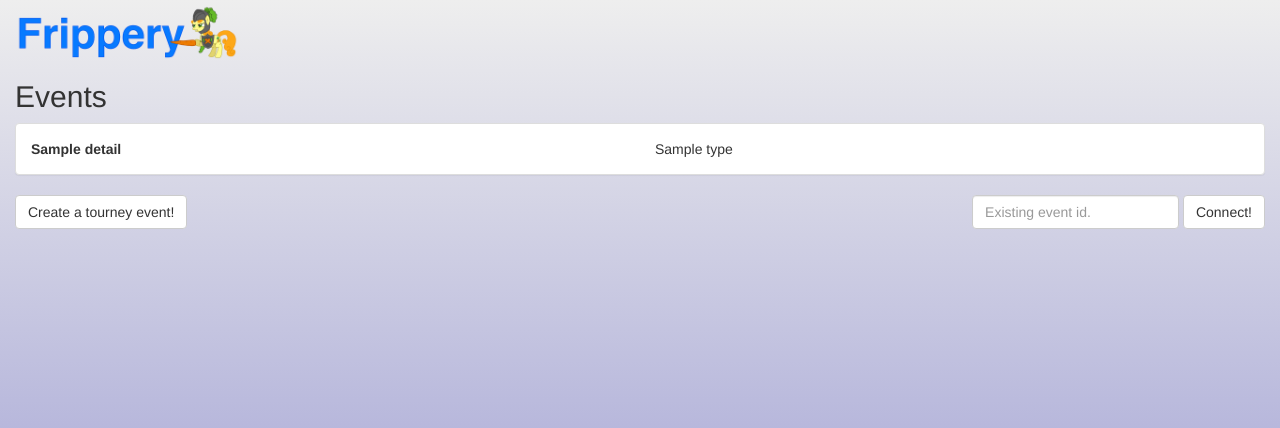
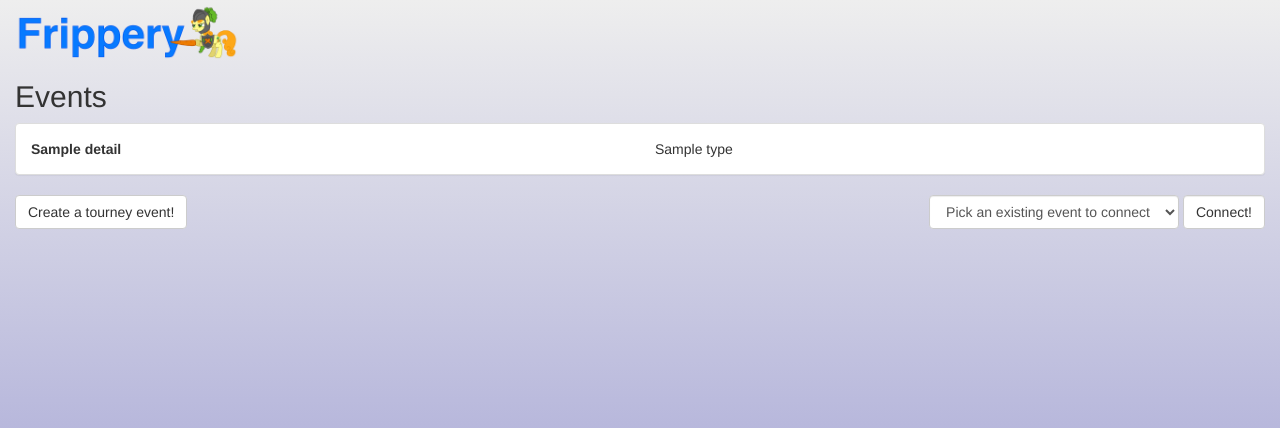
Before and after one commit to eyalr/frippery, a Flask app: template src/frippery/templates/events.html in a window 1280 px wide. Shown: the top 428 px of the page. Run offline with Flask 2, Linux system fonts and the light colour scheme; the template is opened without the code that fills it: most values are stand-ins (such as "Sample title", 1, 10 or a date in 2020); parts of the project's set-up code (start-up, migrations or seed data) failed here and were passed over; some libraries are stand-ins or nearby versions.

Commit message:
Use a select instead of inputting an eid

```diff
--- a/src/frippery/app.py
+++ b/src/frippery/app.py
@@ -141,6 +141,18 @@ def events():
     if not auth.is_logged_in():
         return redirect('/')
     events = storage.list_events(g.user_id)
+    imported_events = set(str(event[0]) for event in events)
+    non_imported_events = [
+        {
+            'id': event['id'],
+            'name': event['name']['text'],
+        }
+        for event in g.eb_api.get(
+            'users/me/owned_events',
+            {'status': 'live'},
+        ).data['events']
+        if event['id'] not in imported_events
+    ]
     from storage import (
         EVENT_STATUS_NEW,
         EVENT_STATUS_STARTED,
@@ -236,11 +248,11 @@ def connect_event():
     if not auth.is_logged_in():
         return redirect('/')
     input_data = request.values.to_dict()
-    event_id = input_data.get('eid') or '0'
-    if 'http' in event_id or 'eventbrite' in event_id:
-        event_id = re.search('/e/([0-9]+)', event_id).group(1)
-    event_id = int(event_id)
+    event_id = int(input_data['eid'])
     ticket_class = input_data.get('ticket_class')
+
+    if not event_id:
+        return redirect('/events')
 
     if ticket_class is None:
         ticket_classes = connect.connect_event(event_id)
@@ -253,11 +265,11 @@ def connect_event():
 
     if ticket_class:
         event_data = g.eb_api.get(
-            'events/%d' % (int(event_id),)
+            'events/%d' % (event_id,)
         ).data
         storage.add_event(
             g.user_id,
-            int(event_id),
+            event_id,
             {
                 'name': event_data['name']['text'],
                 'descr': event_data['description']['text'],
--- a/src/frippery/connect.py
+++ b/src/frippery/connect.py
@@ -2,7 +2,7 @@ from flask import g
 
 def connect_event(event_id):
     ticket_data = g.eb_api.get(
-        'events/%d/ticket_classes' % (int(event_id),)
+        'events/%d/ticket_classes' % (event_id,)
     ).data['ticket_classes']
     ticket_classes = dict(
         (d['id'], {
--- a/src/frippery/templates/events.html
+++ b/src/frippery/templates/events.html
@@ -41,15 +41,42 @@
 
 <div class="container-fluid">
     <div class="row">
-        <div class="col-xs-4">
+        <div class="col-xs-4 hidden-xs">
             <a href="/create" class="btn btn-default">Create a {{ g.frippery_app }} event!</a>
         </div>
-        <div class="col-xs-2"></div>
-        <div class="col-xs-6">
-            <form class="form-inline pull-right" action="/connect" method="POST">
-                <input class="form-control" name="eid" type="text" placeholder="Existing event id."/>
-                <input class="btn btn-default" type="submit" value="Connect!" />
-            </form>
+        <div class="col-md-8 hidden-xs">
+            {% if non_imported_events %}
+                <form class="form-inline pull-right" action="/connect" method="POST">
+                    <select class="form-control" name="eid">
+                        <option value="0" selected>Pick an existing event to connect</option>
+                        {% for non_imported_event in non_imported_events %}
+                            <option value="{{ non_imported_event.id }}">{{ non_imported_event.name }}</option>
+                        {% endfor %}
+                    </select>
+                    <input class="btn btn-default form-control" type="submit" value="Connect!" />
+                </form>
+            {% endif %}
+        </div>
+    </div>
+    <div class="row visible-xs-block">
+        <div class="col-xs-12">
+            <a href="/create" class="form-control btn btn-default">Create a {{ g.frippery_app }} event!</a>
+        </div>
+    </div>
+    <br />
+    <div class="row visible-xs-block">
+        <div class="col-xs-12">
+            {% if non_imported_events %}
+                <form class="form-inline" action="/connect" method="POST">
+                    <select class="form-control" name="eid">
+                        <option value="0" selected>Pick an existing event to connect!</option>
+                        {% for non_imported_event in non_imported_events %}
+                            <option value="{{ non_imported_event.id }}">{{ non_imported_event.name }}</option>
+                        {% endfor %}
+                    </select>
+                    <input class="btn btn-default form-control" type="submit" value="Connect!" />
+                </form>
+            {% endif %}
         </div>
     </div>
 </div>
```
